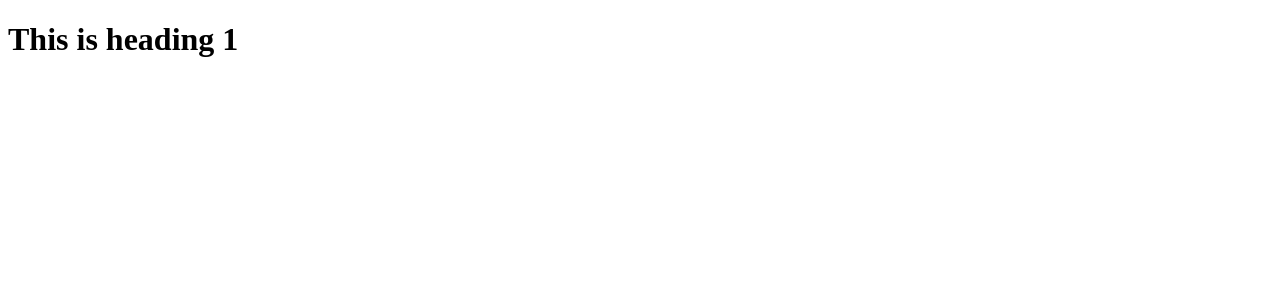
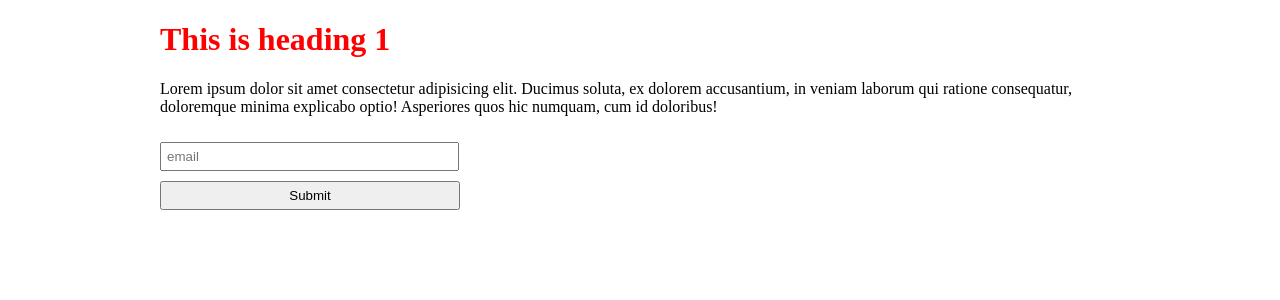
Before and after one commit to nstack-in/react-svapps, a React (Create React App) app: page / in a window 1280 px wide. Shown: the top 300 px of the page. Built offline with nearby package versions, Linux system fonts and the light colour scheme.

Commit message:
relating html and react

```diff
--- a/src/App.js
+++ b/src/App.js
@@ -1,8 +1,17 @@
+import './style.css';
 
 function App() {
   return (
-    <div className="App">
+    <div className="wrapper">
       <h1>This is heading 1</h1>
+      <p>Lorem ipsum dolor sit amet consectetur adipisicing elit. Ducimus soluta, ex dolorem accusantium, in veniam laborum
+        qui ratione consequatur, doloremque minima explicabo optio! Asperiores quos hic numquam, cum id doloribus!</p>
+
+        <form action="./submit/">
+          <input placeholder="email" type="email"/>
+          <br/>
+          <button type="submit">Submit</button>
+        </form>
     </div>
   );
 }
--- /dev/null
+++ b/src/style.css
@@ -0,0 +1,18 @@
+h1{
+  color: red;
+}
+.wrapper{
+  max-width: 960px;
+  margin:0 auto;
+}
+
+input{
+  padding: 5px;
+  margin: 10px 0px;
+  width: 285px;
+}
+
+button{
+  width:300px;
+  padding: 5px;
+}
```
